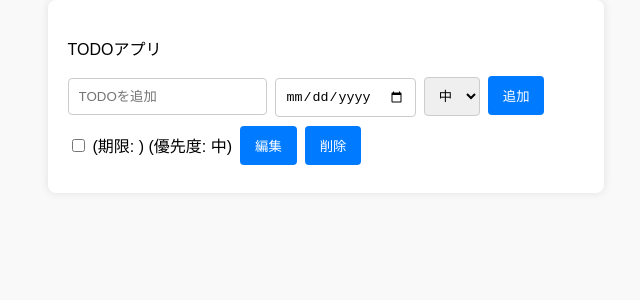
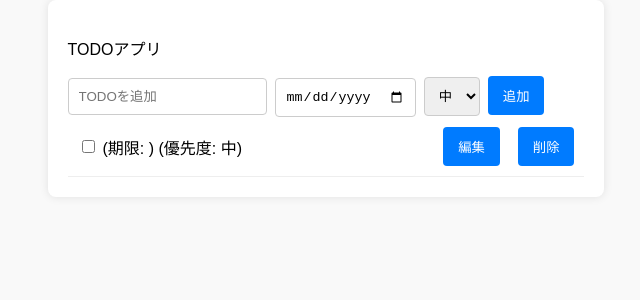
Before and after one commit to kyonsheeee/todo-app, a React (Create React App) app: page / in a window 1280 px wide. Both pictures are taken after a click on the button "追加". Shown: the top 300 px of the page, without its empty margins (334-974 px from the left). Built offline with nearby package versions, Linux system fonts and the light colour scheme.

Commit message:
Todo関連のcssを追加

```diff
--- a/src/components/TodoItem.tsx
+++ b/src/components/TodoItem.tsx
@@ -1,4 +1,5 @@
 import React, { useState } from "react";
+import '../styles/TodoItem.css';
 
 interface TodoItemProps {
   todo: {
@@ -41,7 +42,7 @@ const TodoItem: React.FC<TodoItemProps> = ({
   };
 
   return (
-    <div style={{ display: "flex", alignItems: "center" }}>
+    <div className={`todo-item ${todo.completed ? 'completed' : ''}`}>
       <input
         type="checkbox"
         checked={todo.completed}
--- a/src/components/TodoList.tsx
+++ b/src/components/TodoList.tsx
@@ -1,5 +1,6 @@
 import React, { useState } from "react";
 import TodoItem from "./TodoItem";
+import "../styles/TodoList.css";
 
 interface Todo {
   id: number;
--- /dev/null
+++ b/src/styles/TodoItem.css
@@ -0,0 +1,45 @@
+.todo-item {
+  display: flex;
+  align-items: center;
+  justify-content: space-between;
+  padding: 10px;
+  border-bottom: 1px solid #eee;
+  transition: back-ground-color 0.3s;
+}
+
+.todo-item p {
+  margin: 0;
+  flex: 1;
+}
+
+.todo-item.completed {
+  text-decoration: line-through;
+  background-color: #d4edda;
+}
+
+.todo-item button {
+  margin-left: 10px;
+}
+
+.todo-item input[type="text"] {
+  flex: 1;
+  margin-right: 10px;
+}
+
+.todo-item input[type="date"] {
+  margin-right: 10px;
+}
+
+@media (max-width: 600px) {
+  .todo-item {
+    flex-direction: column;
+    align-items: flex-start;
+  }
+  .todo-item input[type="text"],
+  .todo-item input[type="date"],
+  .todo-item select,
+  .todo-item button {
+    width: 100%;
+    margin: 5px 0;
+  }
+}
--- /dev/null
+++ b/src/styles/TodoList.css
@@ -0,0 +1,21 @@
+input[type="text"],
+input[type="date"],
+select {
+  padding: 10px;
+  margin-right: 10px;
+  border: 1px solid #ccc;
+  border-radius: 4px;
+}
+
+button {
+  padding: 10px 15px;
+  background-color: #007bff;
+  color: #fff;
+  border: none;
+  border-radius: 4px;
+  cursor: pointer;
+}
+
+button:hover {
+  background-color: #0056b3;
+}
```
